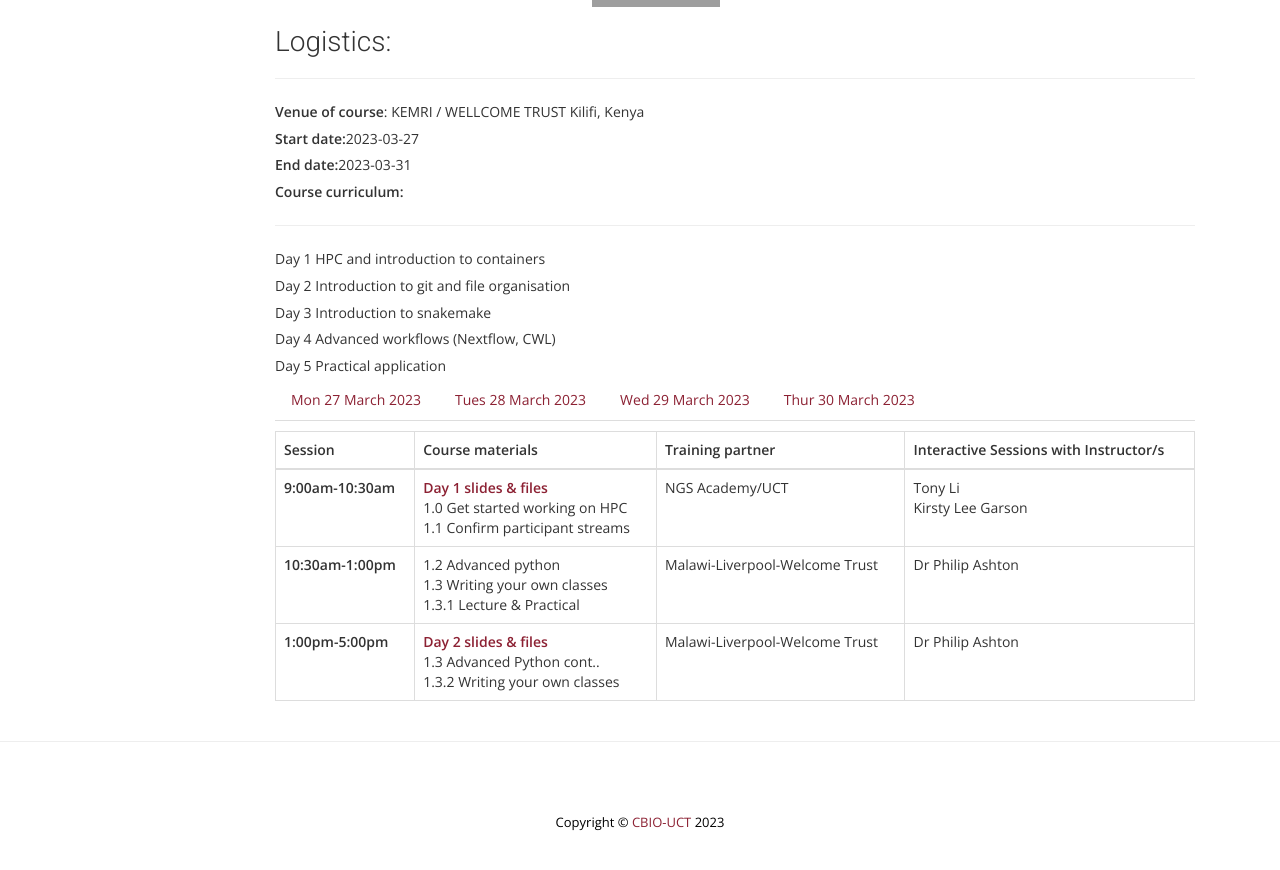
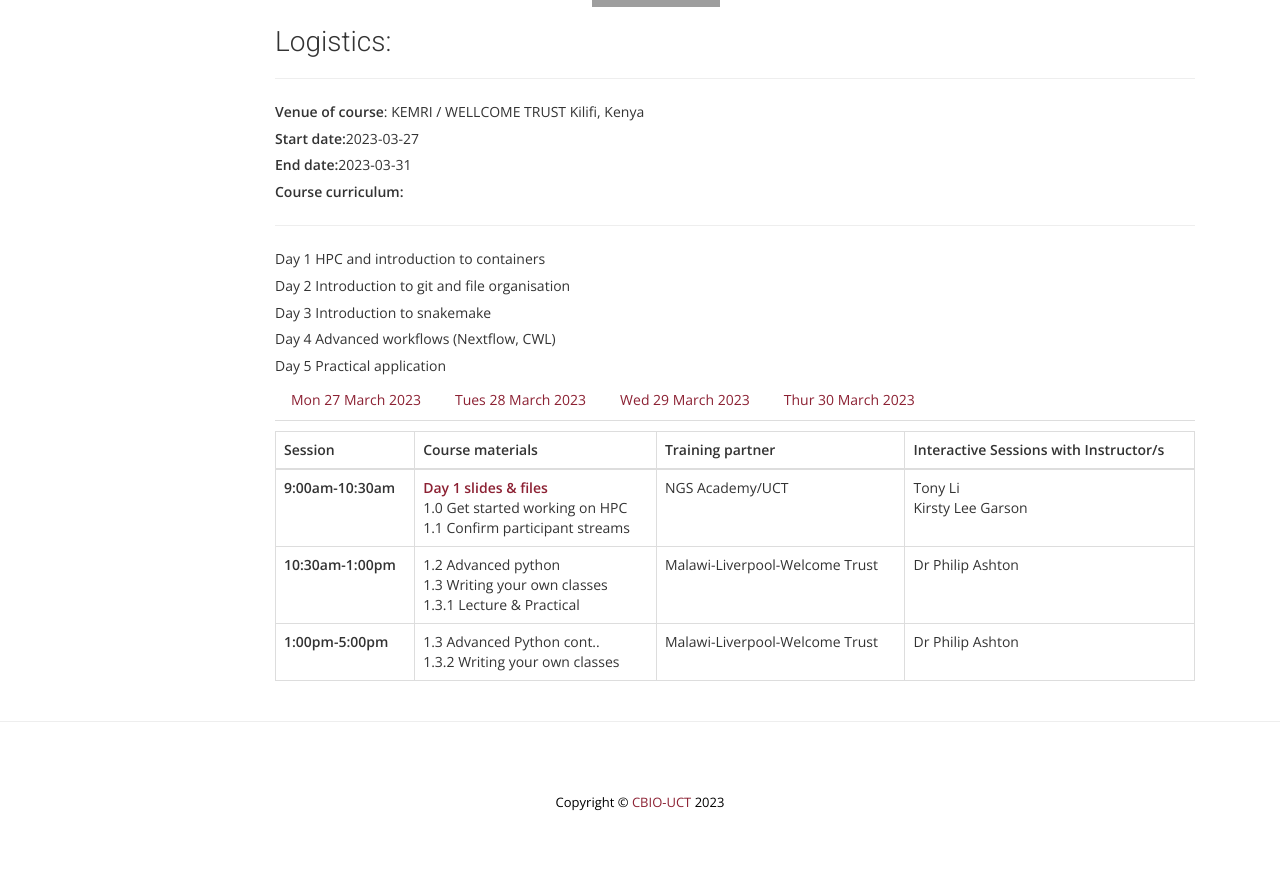
Before and after one commit to uct-cbio/ngs-academy, a Jekyll site: the page built from _posts/2023-04-13-Advanced-Training-Developing-Workflows-ADV.md, in a window 1280 px wide and 900 px high, scrolled down 973 px. Shown: the top 870 px of the window. Built offline with Jekyll 4.4.1, drawn with Linux system fonts in a browser that asks for light colours; nearby versions of some CDN libraries; some web fonts are replaced; library files that are not in the unit come from our copies; comment, search, counter and statistics services are not loaded.

Commit message:
updated advanced slides

```diff
--- a/_posts/2023-04-13-Advanced-Training-Developing-Workflows-ADV.md
+++ b/_posts/2023-04-13-Advanced-Training-Developing-Workflows-ADV.md
@@ -188,7 +188,7 @@
       <th scope="row">1:00pm-5:00pm
       <br>
      </th>
-      <td>    <ul><li><b> <a href="{{ site.url }}uploads/Day_2_bioinformatics_modules.zip" target="_blank">Day 2 slides & files</a></b></li>
+      <td>    <ul>
         <li>1.3 Advanced Python cont..</li>
 <ol>
   <li>1.3.2 Writing your own classes</li>
@@ -230,7 +230,7 @@
       <th scope="row">9:00am - 10:30am
       <br>
      </th>
-      <td>    <ul>
+      <td>    <ul> <li><b> <a href="{{ site.url }}uploads/Day_2_bioinformatics_modules.zip" target="_blank">Day 2 slides & files</a></b></li>
       <li>2.0 Advanced python </li>
      <li>2.1 Using common bioinformatics modules (Bio python ) </li>
       <li>2.2 Lecture and practical </li>
```
